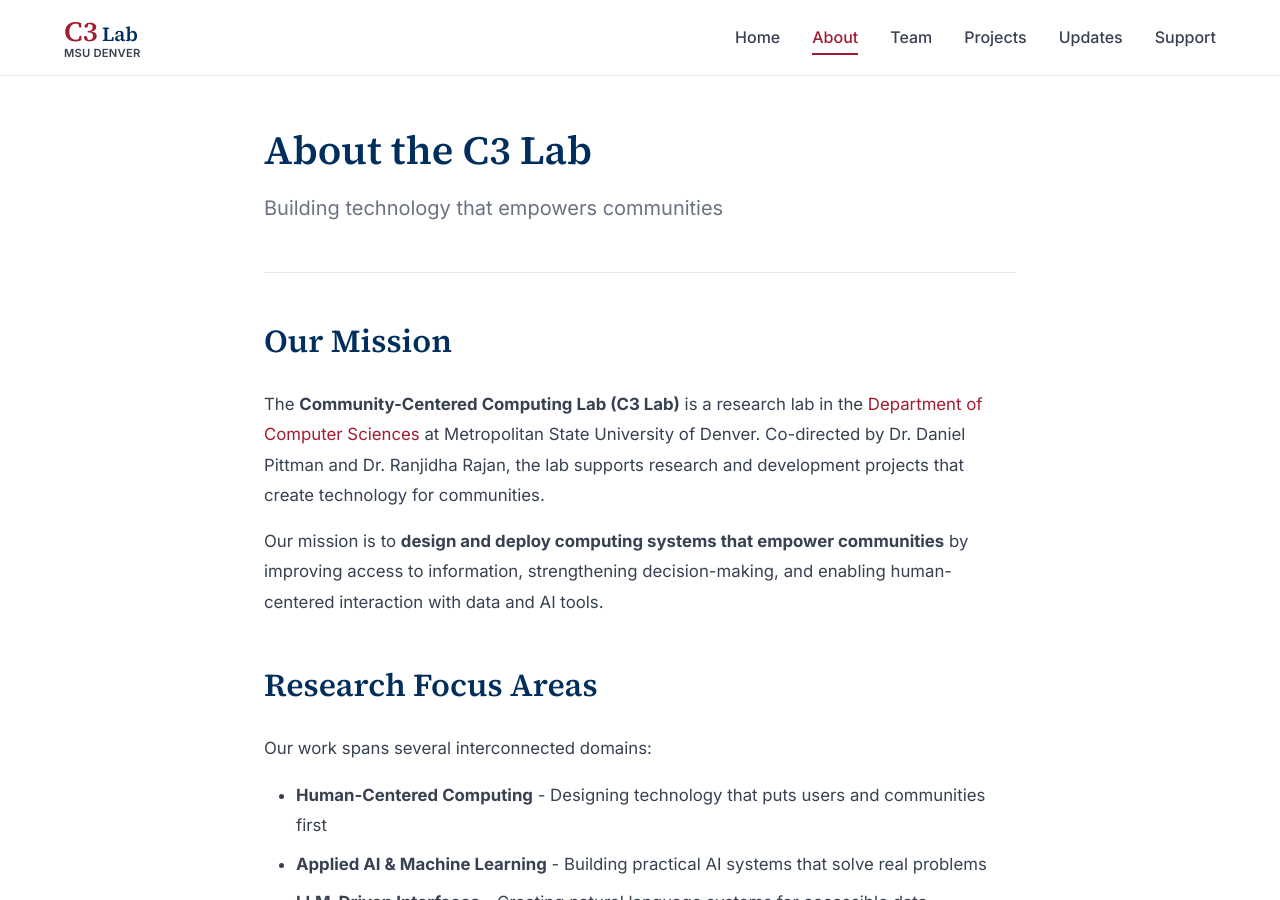
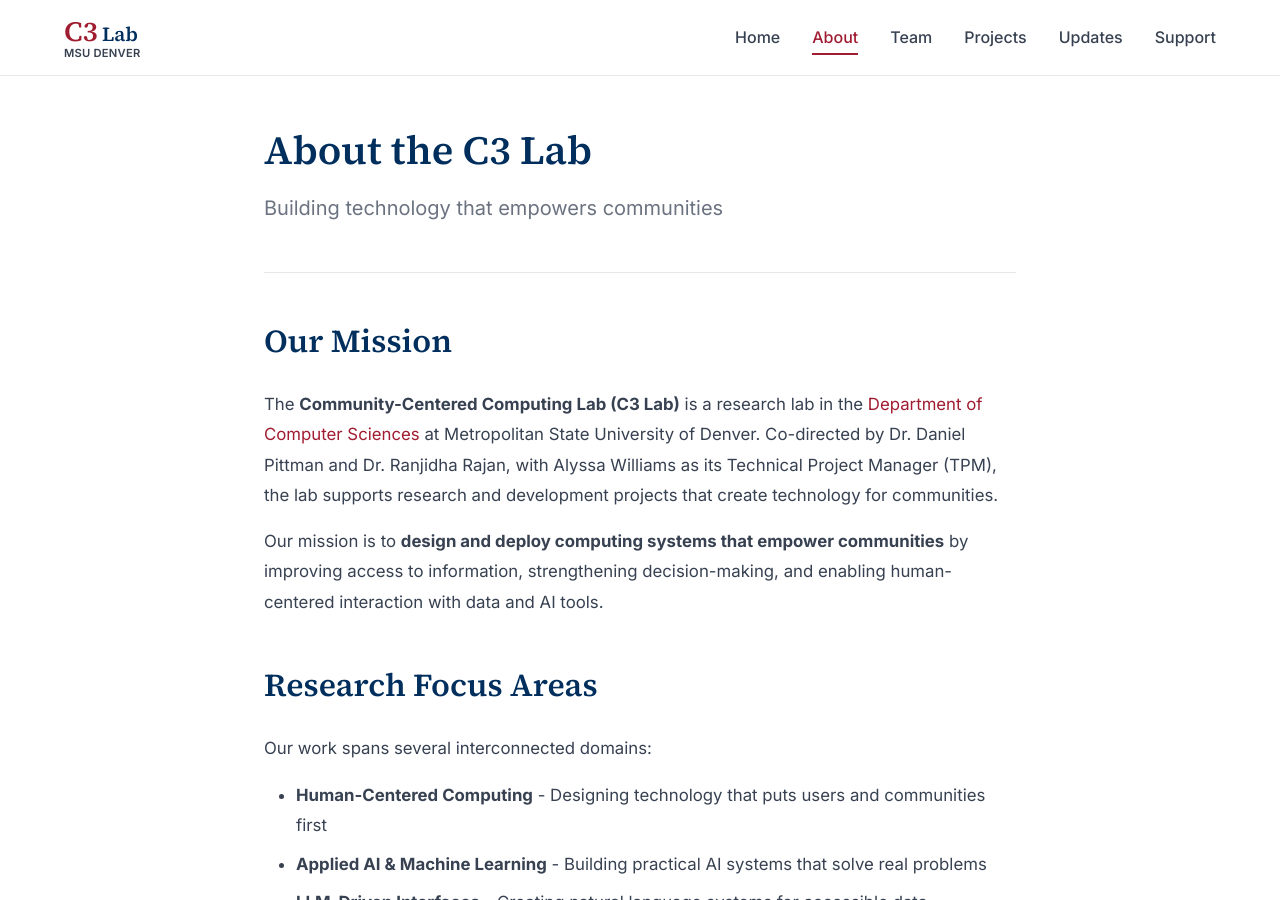
Before and after one commit to msu-denver/c3-lab, a Jekyll site: the page built from about.md, in a window 1280 px wide and 900 px high. Built offline with Jekyll 4.4.1, drawn with Linux system fonts in a browser that asks for light colours.

Commit message:
Credit Alyssa Williams as Technical Project Manager (TPM) in lab descriptions
Adds Alyssa to the leadership description everywhere the lab is
introduced, not just the team roster, and introduces the TPM acronym:
about page, homepage team card, team-page bio, and the README. She's a
core member of the lab and should be credited alongside the
co-directors in the lab's self-description.

```diff
--- a/about.md
+++ b/about.md
@@ -7,7 +7,7 @@ permalink: /about/
 
 ## Our Mission
 
-The **Community-Centered Computing Lab (C3 Lab)** is a research lab in the [Department of Computer Sciences]({{ site.lab.department_url }}) at Metropolitan State University of Denver. Co-directed by Dr. Daniel Pittman and Dr. Ranjidha Rajan, the lab supports research and development projects that create technology for communities.
+The **Community-Centered Computing Lab (C3 Lab)** is a research lab in the [Department of Computer Sciences]({{ site.lab.department_url }}) at Metropolitan State University of Denver. Co-directed by Dr. Daniel Pittman and Dr. Ranjidha Rajan, with Alyssa Williams as its Technical Project Manager (TPM), the lab supports research and development projects that create technology for communities.
 
 Our mission is to **design and deploy computing systems that empower communities** by improving access to information, strengthening decision-making, and enabling human-centered interaction with data and AI tools.
 
--- a/index.html
+++ b/index.html
@@ -131,7 +131,7 @@ title: Home
       <div class="team-member">
         <img src="{{ '/assets/images/williams.jpg' | relative_url }}" alt="Alyssa Williams" class="team-photo">
         <h3 class="team-name"><a href="https://www.linkedin.com/in/chillyssa/">Alyssa Williams</a></h3>
-        <p class="team-role">Technical Project Manager</p>
+        <p class="team-role">Technical Project Manager (TPM)</p>
         <p class="team-title">Computer Sciences</p>
         <p class="team-bio">
           Technical and operational leadership across the lab — cloud infrastructure, code review, Agile workflow, and student developer mentorship.
```
Also changed, not shown: team.md (+1 -1 lines), README.md.
